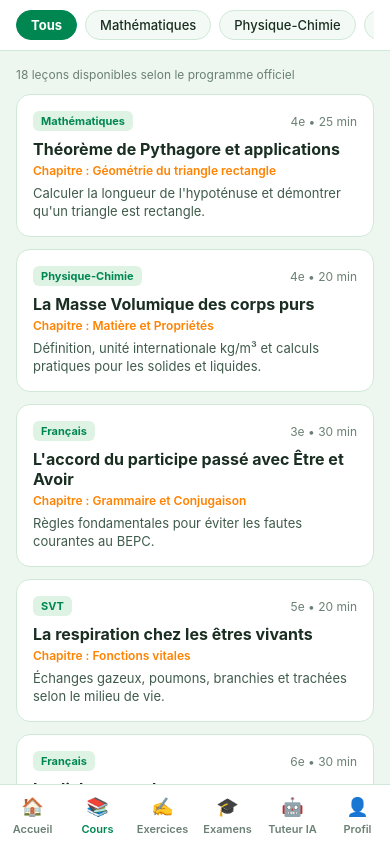
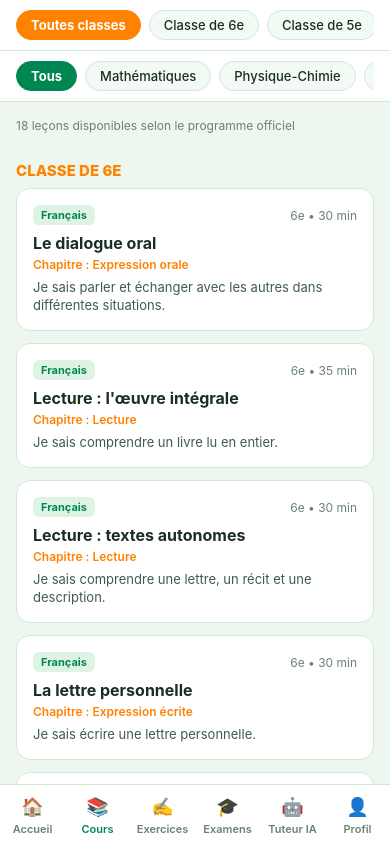
Before and after one commit to Falcao12-bot/EDUCI, a React Native app in the folder react-native-educi/: screen /CoursesTab in a window 390 px wide. Built offline with nearby package versions, Linux system fonts and the light colour scheme.

Commit message:
Ajouter un filtre par classe et le regroupement des cours
Co-authored-by: base44-builder[bot] <245833847+base44-builder[bot]@users.noreply.github.com>

```diff
--- a/react-native-educi/src/screens/CoursesScreen.tsx
+++ b/react-native-educi/src/screens/CoursesScreen.tsx
@@ -15,16 +15,62 @@ import { ContenuRich } from '../components/ContenuRich';
 export const CoursesScreen: React.FC = () => {
   const { colors } = useAppTheme();
   const [selectedSubject, setSelectedSubject] = useState<string>('Tous');
+  const [selectedClass, setSelectedClass] = useState<string>('Tous');
   const [activeLesson, setActiveLesson] = useState<Lesson | null>(null);
 
   const subjects = ['Tous', 'Mathématiques', 'Physique-Chimie', 'Français', 'SVT'];
+  const classes = ['Tous', '6e', '5e', '4e', '3e'];
 
-  const filteredLessons = selectedSubject === 'Tous'
-    ? INITIAL_LESSONS
-    : INITIAL_LESSONS.filter(l => l.subject === selectedSubject);
+  const filteredLessons = INITIAL_LESSONS.filter(l =>
+    (selectedSubject === 'Tous' || l.subject === selectedSubject) &&
+    (selectedClass === 'Tous' || l.gradeClass === selectedClass)
+  );
+
+  // Regrouper par classe quand "Tous" est sélectionné, sinon liste simple.
+  const groupedLessons: { classLabel: string; lessons: Lesson[] }[] =
+    selectedClass !== 'Tous'
+      ? [{ classLabel: selectedClass, lessons: filteredLessons }]
+      : classes
+          .filter(c => c !== 'Tous')
+          .map(c => ({
+            classLabel: c,
+            lessons: filteredLessons.filter(l => l.gradeClass === c),
+          }))
+          .filter(g => g.lessons.length > 0);
 
   return (
     <SafeAreaView style={[styles.container, { backgroundColor: colors.background }]}>
+      {/* Class filter bar */}
+      <View style={[styles.filterBar, { backgroundColor: colors.surface, borderBottomColor: colors.border }]}>
+        <ScrollView horizontal showsHorizontalScrollIndicator={false}>
+          {classes.map(cls => {
+            const active = selectedClass === cls;
+            return (
+              <TouchableOpacity
+                key={cls}
+                style={[
+                  styles.filterChip,
+                  {
+                    backgroundColor: active ? colors.accent : colors.surfaceVariant,
+                    borderColor: active ? colors.accent : colors.border,
+                  },
+                ]}
+                onPress={() => setSelectedClass(cls)}
+              >
+                <Text
+                  style={[
+                    styles.filterChipText,
+                    { color: active ? '#FFFFFF' : colors.textPrimary, fontWeight: active ? '700' : '500' },
+                  ]}
+                >
+                  {cls === 'Tous' ? 'Toutes classes' : `Classe de ${cls}`}
+                </Text>
+              </TouchableOpacity>
+            );
+          })}
+        </ScrollView>
+      </View>
+
       {/* Subjects filter bar */}
       <View style={[styles.filterBar, { backgroundColor: colors.surface, borderBottomColor: colors.border }]}>
         <ScrollView horizontal showsHorizontalScrollIndicator={false}>
@@ -58,10 +104,17 @@ export const CoursesScreen: React.FC = () => {
 
       <ScrollView contentContainerStyle={styles.listContent}>
         <Text style={[styles.countText, { color: colors.textMuted }]}>
-          {filteredLessons.length} leçons disponibles selon le programme officiel
+          {filteredLessons.length} leçon{filteredLessons.length > 1 ? 's' : ''} disponible{filteredLessons.length > 1 ? 's' : ''} selon le programme officiel
         </Text>
 
-        {filteredLessons.map(lesson => (
+        {groupedLessons.map(group => (
+          <View key={group.classLabel}>
+            {groupedLessons.length > 1 && (
+              <Text style={[styles.groupHeader, { color: colors.accent }]}>
+                Classe de {group.classLabel}
+              </Text>
+            )}
+            {group.lessons.map(lesson => (
               <TouchableOpacity
                 key={lesson.id}
                 style={[styles.card, { backgroundColor: colors.surface, borderColor: colors.border }]}
@@ -79,6 +132,8 @@ export const CoursesScreen: React.FC = () => {
                 <Text style={[styles.chapter, { color: colors.accent }]}>Chapitre : {lesson.chapter}</Text>
                 <Text style={[styles.summary, { color: colors.textSecondary }]}>{lesson.summary}</Text>
               </TouchableOpacity>
+            ))}
+          </View>
         ))}
       </ScrollView>
 
@@ -132,6 +187,7 @@ const styles = StyleSheet.create({
   filterChipText: { fontSize: 13 },
   listContent: { padding: 16, paddingBottom: 40 },
   countText: { fontSize: 12, marginBottom: 12 },
+  groupHeader: { fontSize: 15, fontWeight: '800', marginTop: 16, marginBottom: 8, textTransform: 'uppercase' },
   card: { padding: 16, borderRadius: 14, borderWidth: 1, marginBottom: 12 },
   cardHeader: { flexDirection: 'row', justifyContent: 'space-between', alignItems: 'center', marginBottom: 8 },
   badge: { paddingHorizontal: 8, paddingVertical: 3, borderRadius: 6 },
```
Lines whose indentation alone changed are shown as unchanged.
